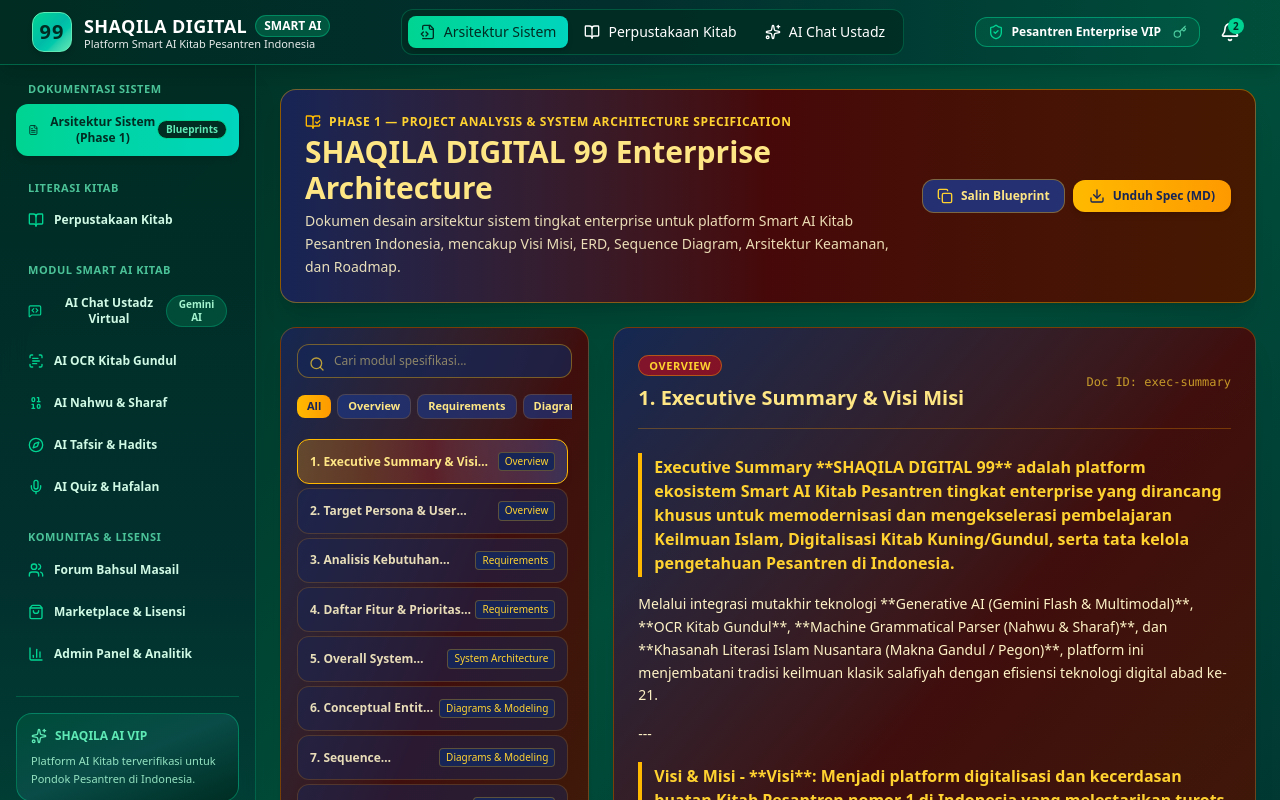
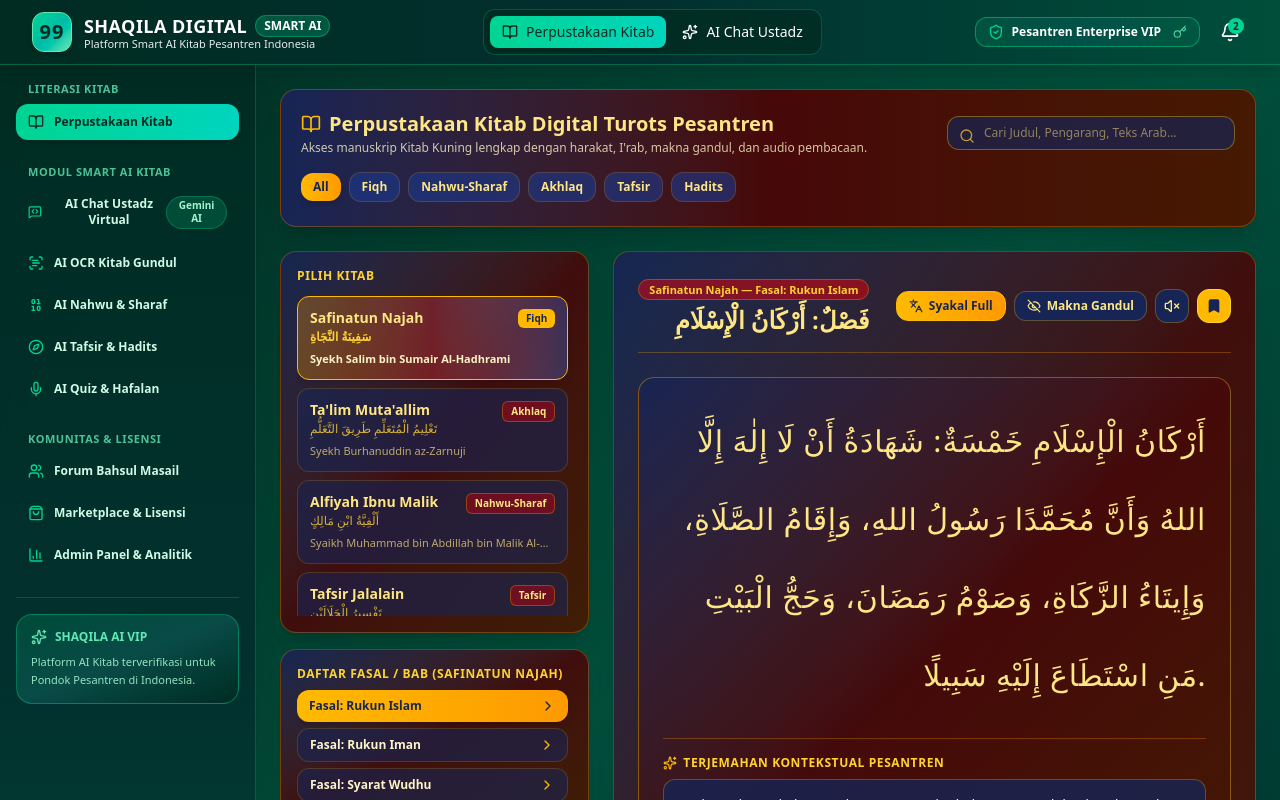
Before and after one commit to shakillaza/Kitabpesantren, a React (Vite) app: page / in a window 1280 px wide. Shown: the top 800 px of the page. Built offline with nearby package versions, Linux system fonts and the light colour scheme.

Commit message:
refactor: remove architecture documentation tab
Deprecate the system architecture documentation section to focus the interface exclusively on the digital library features.

```diff
--- a/src/App.tsx
+++ b/src/App.tsx
@@ -16,7 +16,7 @@
 import { ActiveTab, LicenseInfo } from "./types";
 
 export default function App() {
-  const [activeTab, setActiveTab] = useState<ActiveTab>("docs");
+  const [activeTab, setActiveTab] = useState<ActiveTab>("library");
   const [licenseModalOpen, setLicenseModalOpen] = useState(false);
   const [notificationsOpen, setNotificationsOpen] = useState(false);
 
--- a/src/components/Header.tsx
+++ b/src/components/Header.tsx
@@ -55,18 +55,6 @@
 
           {/* Quick Navigation Links - Desktop */}
           <nav className="hidden lg:flex items-center gap-1 bg-emerald-950/80 p-1.5 rounded-xl border border-emerald-500/30 text-sm">
-            <button
-              onClick={() => setActiveTab("docs")}
-              className={`flex items-center gap-2 px-3 py-1.5 rounded-lg font-medium transition-all ${
-                activeTab === "docs"
-                  ? "bg-gradient-to-r from-emerald-400 to-teal-400 text-emerald-950 font-bold shadow-md"
-                  : "text-white hover:bg-emerald-900/60"
-              }`}
-            >
-              <FileCode2 className="w-4 h-4" />
-              <span>Arsitektur Sistem</span>
-            </button>
-
             <button
               onClick={() => setActiveTab("library")}
               className={`flex items-center gap-2 px-3 py-1.5 rounded-lg font-medium transition-all ${
@@ -135,17 +123,6 @@
         <div className="lg:hidden bg-gradient-to-b from-emerald-950 via-teal-950 to-emerald-900 border-t border-emerald-500/30 px-4 py-3 space-y-2 text-sm">
           <button
             onClick={() => {
-              setActiveTab("docs");
-              setMobileMenuOpen(false);
-            }}
-            className="w-full flex items-center gap-3 px-3 py-2 rounded-lg text-emerald-100 hover:bg-emerald-900/60"
-          >
-            <FileCode2 className="w-4 h-4 text-emerald-400" />
-            <span>Spesifikasi Arsitektur Sistem (Phase 1)</span>
-          </button>
-
-          <button
-            onClick={() => {
               setActiveTab("library");
               setMobileMenuOpen(false);
             }}
--- a/src/components/Sidebar.tsx
+++ b/src/components/Sidebar.tsx
@@ -21,18 +21,6 @@
 
 export const Sidebar: React.FC<SidebarProps> = ({ activeTab, setActiveTab }) => {
   const menuGroups = [
-    {
-      group: "DOKUMENTASI SISTEM",
-      items: [
-        {
-          id: "docs" as ActiveTab,
-          label: "Arsitektur Sistem (Phase 1)",
-          icon: FileText,
-          badge: "Blueprints",
-          badgeColor: "bg-emerald-800/60 text-emerald-200 border-emerald-400/30",
-        },
-      ],
-    },
     {
       group: "LITERASI KITAB",
       items: [
```
